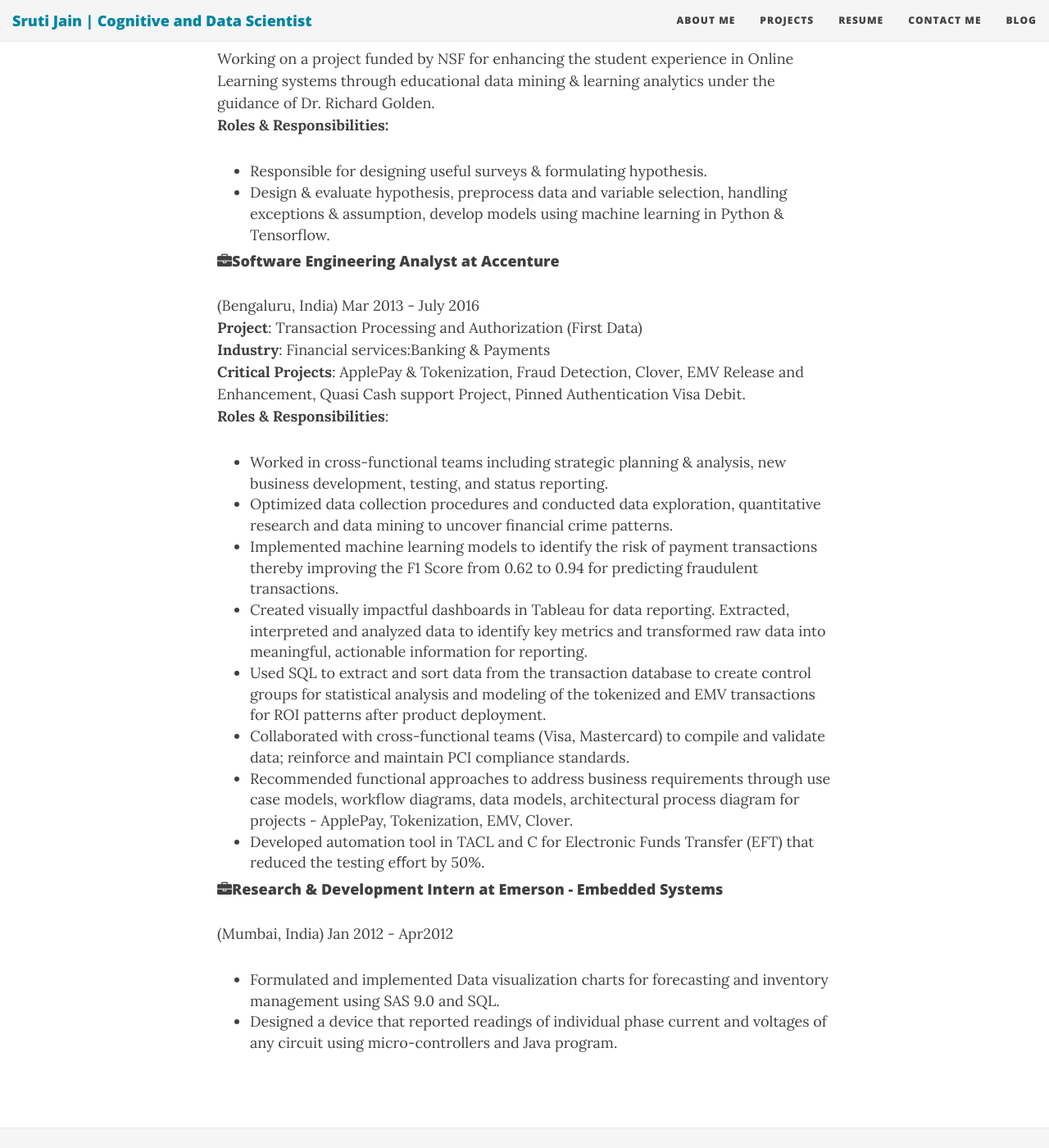
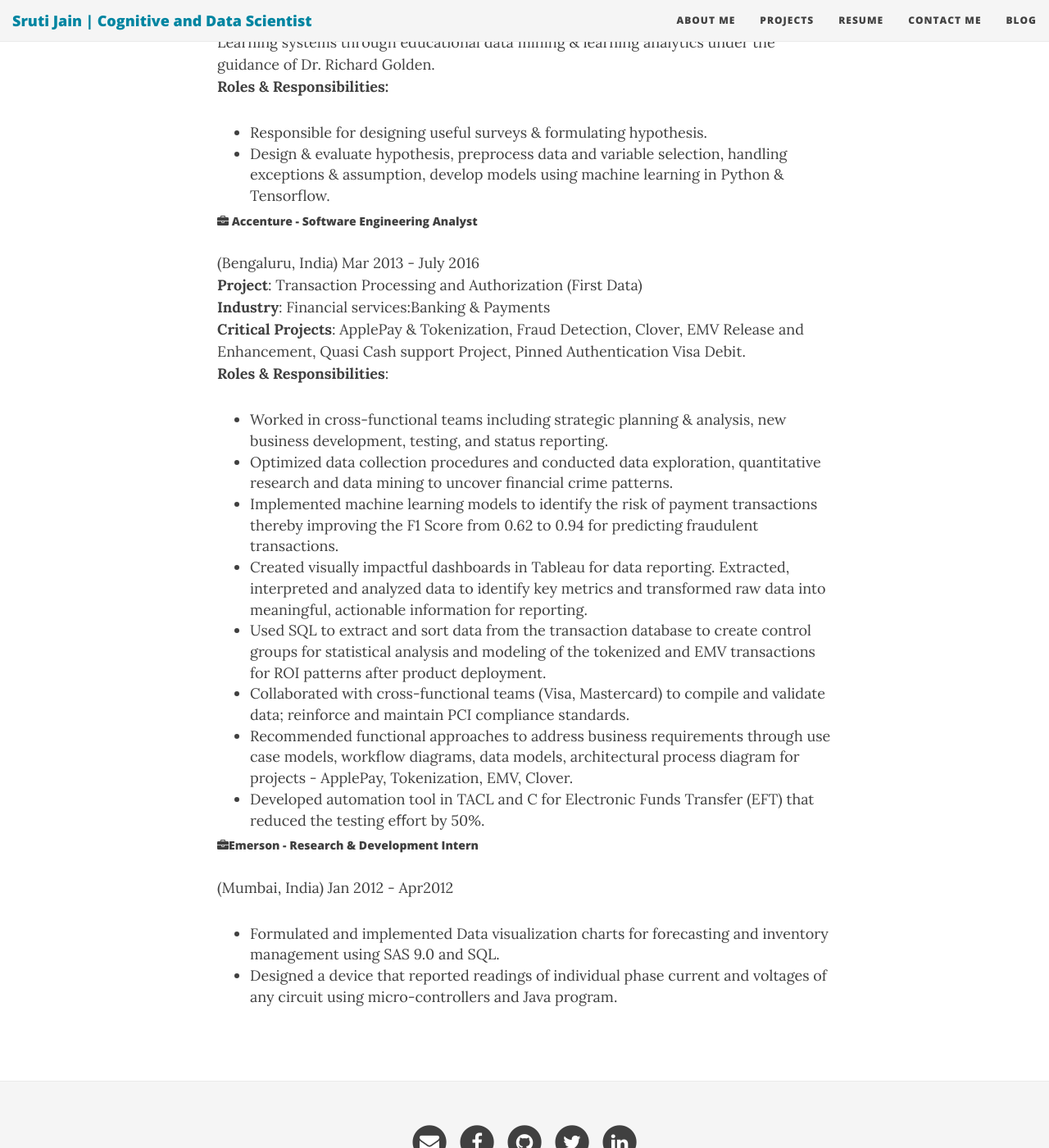
Before and after one commit to sruti-jain/sruti-jain.github.io, a Jekyll site: the page built from Resume.md, in a window 1280 px wide and 1400 px high, scrolled down 1437 px. Shown: the whole window at 82% size. Built offline with Jekyll 4.4.1, drawn with Linux system fonts in a browser that asks for light colours; nearby versions of some CDN libraries.

Commit message:
Update Resume.md

```diff
--- a/Resume.md
+++ b/Resume.md
@@ -1,26 +1,26 @@
 ---
 layout: page
 title: ""
-subtitle: <b>Resume</b>
+subtitle: Resume
 comments: true
 carbonads: true
 ---
 
-### Education
+#### Education
 
-#### <span class="fa fa-graduation-cap about-icon"></span>  University of Texas at Dallas
+##### <span class="fa fa-graduation-cap about-icon"></span>  University of Texas at Dallas
 
 Master of Science in Applied Cognition & Neuroscience, GPA 3.93/4.0
 **Specialization**: Data Science/Computational Modeling, Anticipated May 2018
 
-#### <span class="fa fa-graduation-cap about-icon"></span>  Shreemati Nathibai Damodar Thackersey Women's University, India
+##### <span class="fa fa-graduation-cap about-icon"></span>  Shreemati Nathibai Damodar Thackersey Women's University, India
 
 Bachelor of Technology in Electronics & Communication Engineering, GPA 3.80/4.0
 **Specialization**: Robotics & AI Engineering, July 2012
 
 ---
 
-### Technical Skills & Certifications
+#### Technical Skills & Certifications
 
 - **Languages:**
   - *Advanced:* Python, SQL, HTML, CSS, JavaScript, D3.js, Matlab
@@ -34,9 +34,9 @@
 
 ---
 
-### Experience
+#### Experience
 
-#### <span class="fa fa-briefcase about-icon"></span>University of Texas at Dallas - Graduate Research Assistant
+##### <span class="fa fa-briefcase about-icon"></span>  University of Texas at Dallas - Graduate Research Assistant
 (Dallas, TX)   Oct 2017 - Present
 
 Working on a project sponsored by DARPA to develop a Data Science tool (Data Driven discovery of models) to automate model discovery process for quantitative analysis mainly using d3.js, R, Python.
@@ -45,7 +45,7 @@
 - Used R and Python to apply several machine learning algorithms (Clustering, Regression, Time Series & Classification) on the data to be represented to the user.
 - Developed the front-end UI using JavaScript, D3.js, jQuery, JSON, Mithril.
 
-#### <span class="fa fa-briefcase about-icon"></span>University of Texas at Dallas - Graduate Intern
+##### <span class="fa fa-briefcase about-icon"></span>  University of Texas at Dallas - Graduate Intern
 (Dallas, TX)   Jan 2018 - Present
 
 Working on a project funded by NSF for enhancing the student experience in Online Learning systems through educational data mining & learning analytics under the guidance of Dr. Richard Golden.
@@ -53,7 +53,7 @@
 - Responsible for designing useful surveys & formulating hypothesis.
 - Design & evaluate hypothesis, preprocess data and variable selection, handling exceptions & assumption, develop models using machine learning in Python & Tensorflow.
 
-#### <span class="fa fa-briefcase about-icon"></span>Software Engineering Analyst at Accenture
+##### <span class="fa fa-briefcase about-icon"></span>  Accenture - Software Engineering Analyst
 (Bengaluru, India)   Mar 2013 - July 2016
 **Project**: Transaction Processing and Authorization (First Data)
 **Industry**: Financial services:Banking & Payments
@@ -68,7 +68,7 @@
 - Recommended functional approaches to address business requirements through use case models, workflow diagrams, data models, architectural process diagram for projects - ApplePay, Tokenization, EMV, Clover.
 - Developed automation tool in TACL and C for Electronic Funds Transfer (EFT) that reduced the testing eﬀort by 50%.
 
-#### <span class="fa fa-briefcase about-icon"></span>Research & Development Intern at Emerson - Embedded Systems
+##### <span class="fa fa-briefcase about-icon"></span>Emerson - Research & Development Intern
 (Mumbai, India)   Jan 2012 - Apr2012
 -  Formulated and implemented Data visualization charts for forecasting and inventory management using SAS 9.0 and SQL.
 -  Designed a device that reported readings of individual phase current and voltages of any circuit using micro-controllers and Java program.
```
